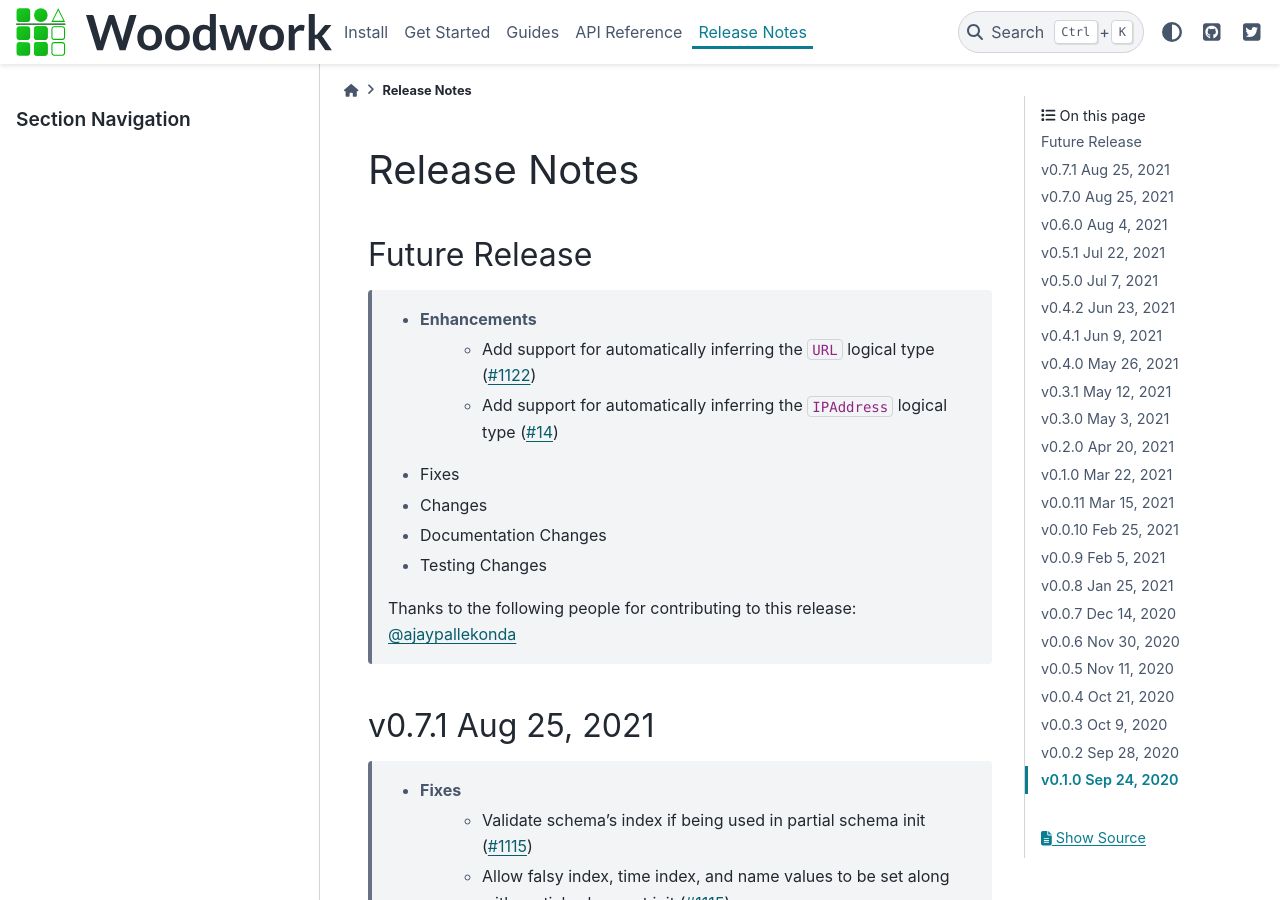
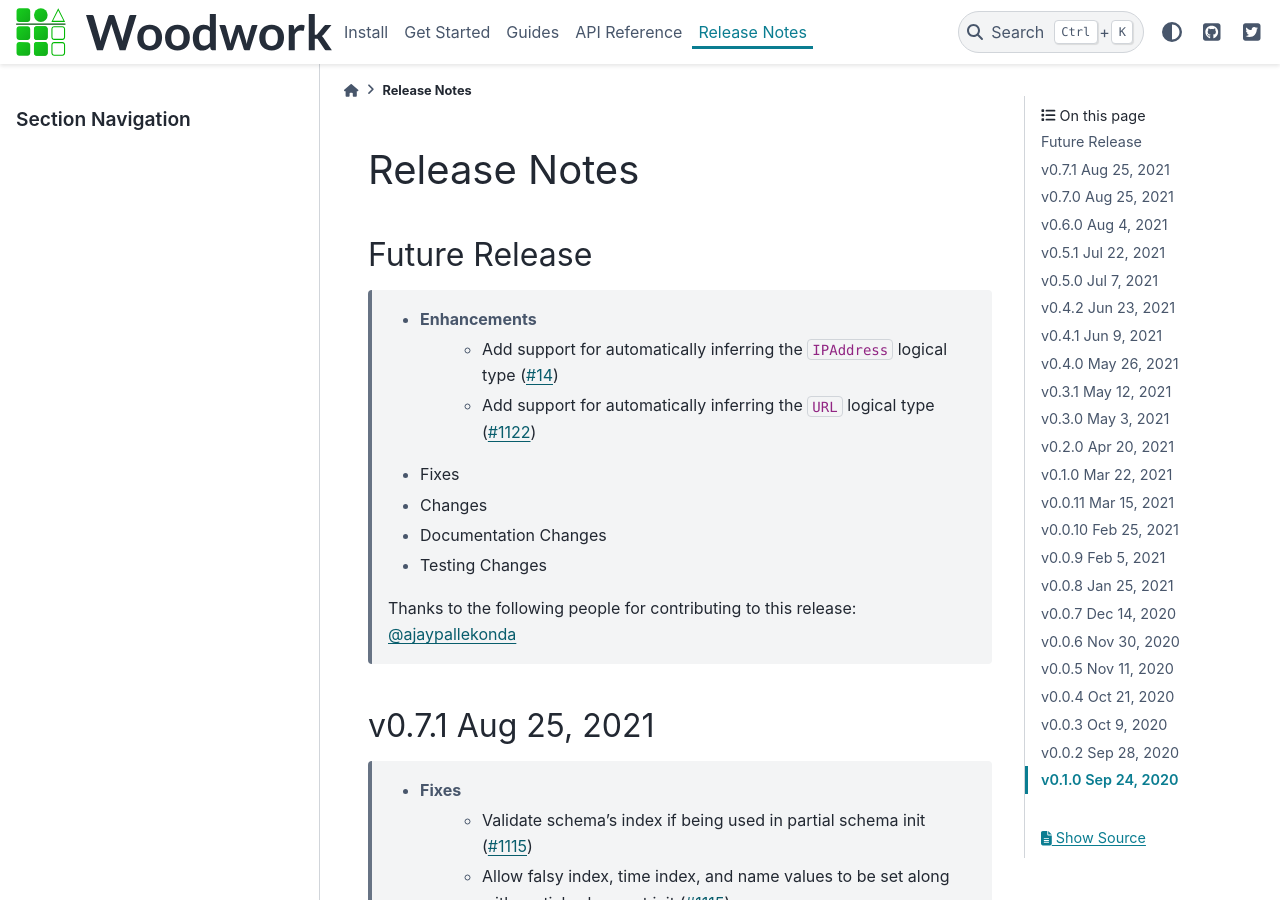
Before and after one commit to alteryx/woodwork, a Sphinx documentation site: the page built from docs/source/release_notes.rst, in a window 1280 px wide and 900 px high. Built offline with Sphinx 7.4.7 and the PyData theme 0.15.4, drawn with Linux system fonts in a browser that asks for light colours; comment, search, counter and statistics services are not loaded.

```diff
--- a/docs/source/release_notes.rst
+++ b/docs/source/release_notes.rst
@@ -5,8 +5,8 @@ Release Notes
 Future Release
 ===============
     * Enhancements
+        * Add support for automatically inferring the ``IPAddress`` logical type (:pr:`14`)
         * Add support for automatically inferring the ``URL`` logical type (:pr:`1122`)
-        * Add support for automatically inferring the ``IPAddress`` logical type (:pr:`14`)
     * Fixes
     * Changes
     * Documentation Changes
```
